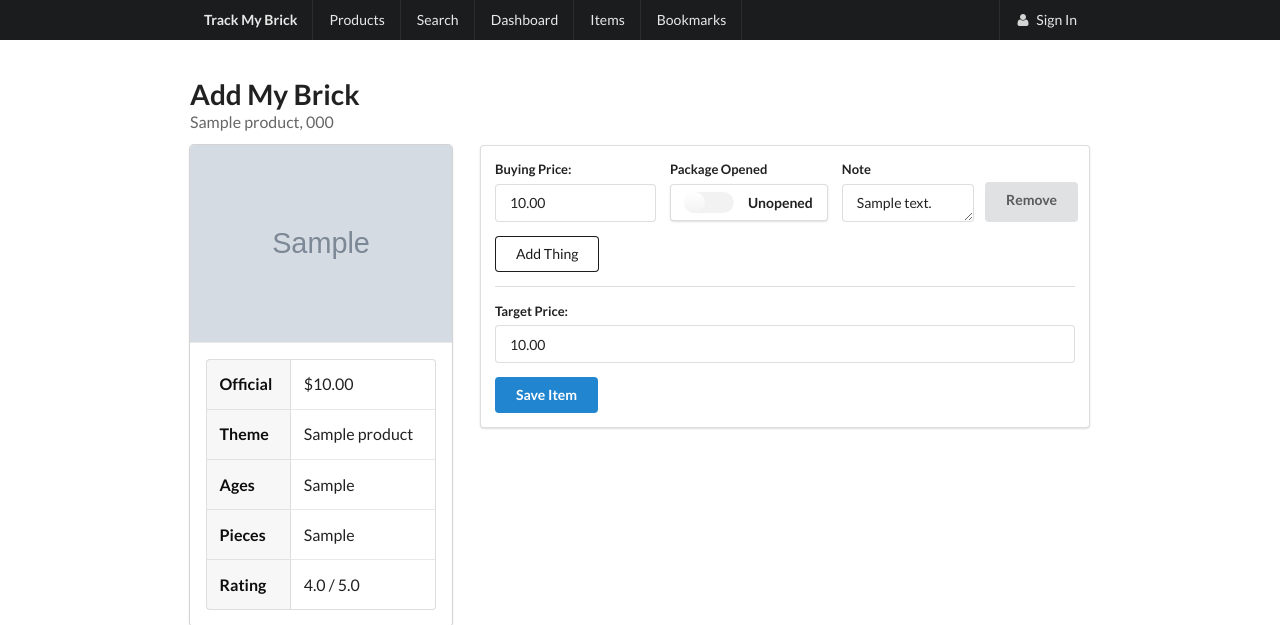
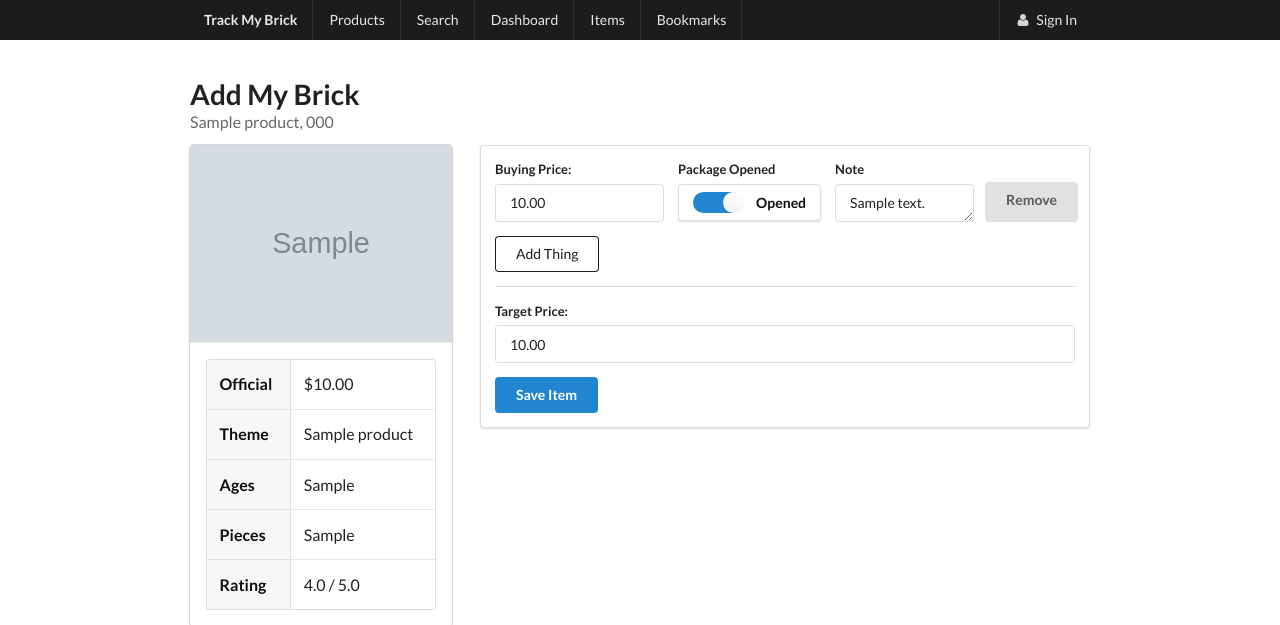
Before and after one commit to 0hoo/brick, a Django app: page /items/1/edit/ in a window 1280 px wide. Shown: the top 625 px of the page. Run offline with Django 3.2, Linux system fonts and the light colour scheme; tables that the repository leaves empty hold one stand-in row (values such as "Sample post"); grey boxes marked "Sample" are stand-in pictures; some libraries are stand-ins or nearby versions.

Commit message:
form opened

```diff
--- a/bricksite/products/models.py
+++ b/bricksite/products/models.py
@@ -15,6 +15,7 @@ class ProductManager(models.Manager):
 
     def theme_titles(self):
         return self.values_list('theme_title', flat=True).distinct().order_by('theme_title')
+
 
 class Product(TimeStampedModel):
     product_code = models.CharField(max_length=255, unique=True)
--- a/bricksite/templates/items/item_form.html
+++ b/bricksite/templates/items/item_form.html
@@ -1,6 +1,7 @@
 {% extends "base.html" %}
 {% load static %}
 {% load semanticui %}
+{% load widget_tweaks %}
 
 {% block content %}
 <h1 class="ui header">
@@ -29,8 +30,8 @@
                         <div class="five wide field">
                             <label>Package Opened</label>
                             <div class="ui toggle checkbox segment" style="margin-top: 0px; padding: 7px 14px; width: 100%">
-                                <input type="checkbox" name="gift">
-                                <label><strong>Unopened</strong></label>
+                                {% render_field thing_form.opened class+="opened" %}
+                                <label><strong>{% if thing_form.opened.value %}Opened{% else %}Unopened{% endif %}</strong></label>
                             </div>
                         </div>
                         <div class="five wide field">
@@ -51,6 +52,14 @@
 </div>
 <script src="{% static 'js/jquery.formset.js' %}"></script>
 <script type="text/javascript">
+    $('input.opened').change(function() {
+        if ($(this).is(":checked")) {
+            $(this).next('label').children('strong').text('Opened');
+        } else {
+            $(this).next('label').children('strong').text('Unopened');
+        }
+    });
+
     $('.formset_fields').formset({
         addText: 'Add Thing',
         addCssClass: 'add-row ui secondary basic button',
```
